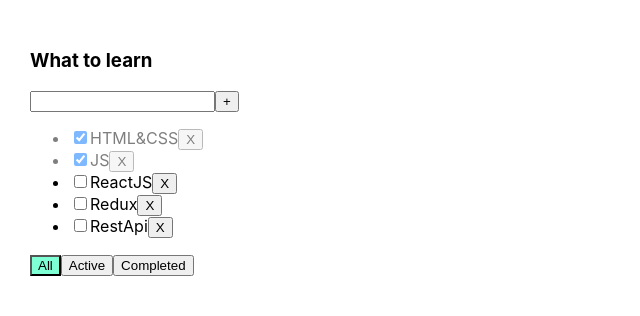
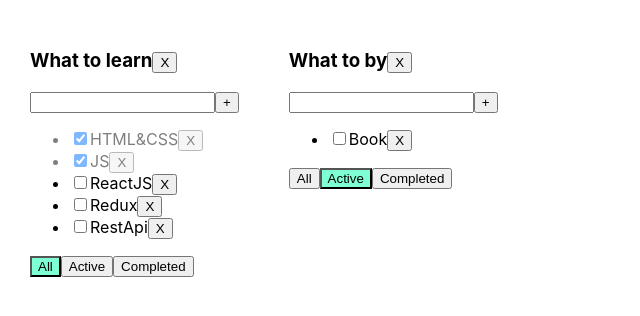
Before and after one commit to kiselek-bit/TodoList, a React (Create React App) app: page / in a window 1280 px wide. Shown: the top 316 px of the page, without its empty margins (0-640 px from the left). Built offline with nearby package versions, Linux system fonts and the light colour scheme.

Commit message:
add a second Todolist

```diff
--- a/src/App.tsx
+++ b/src/App.tsx
@@ -1,63 +1,115 @@
 import React, {useState} from 'react';
 import './App.css';
-import {TaskType, Todolist} from "./Todolist";
+import {Todolist} from "./Todolist";
 import {v1} from "uuid";
 
 export type FilterValuesType = 'all' | 'active' | 'completed'
+export type TaskType = {
+    id: string;
+    title: string;
+    isDone: boolean
+}
+type TodolistType = {
+    id: string
+    title: string
+    filter: FilterValuesType
+}
+type TaskStateType = {
+    [key: string]: Array<TaskType>
+}
 
 
 function App() {
 
-    let[tasks, setTasks] = useState <Array<TaskType>>(
-        [
-            {id: v1(), title:'HTML&CSS', isDone: true},
-            {id: v1(), title:'JS', isDone: true},
-            {id: v1(), title:'ReactJS', isDone: false},
-            {id: v1(), title:'Redux', isDone: false},
-            {id: v1(), title:'RestApi', isDone: false},
+    const todoListId1 = v1()
+    const todoListId2 = v1()
+    let [todoLists, setTodoLists] = useState<Array<TodolistType>>([
+        {id: todoListId1, title: 'What to learn', filter: 'all'},
+        {id: todoListId2, title: 'What to by', filter: 'active'}
+    ])
+
+    let [tasks, setTasks] = useState<TaskStateType>({
+        [todoListId1]: [
+            {id: v1(), title: 'HTML&CSS', isDone: true},
+            {id: v1(), title: 'JS', isDone: true},
+            {id: v1(), title: 'ReactJS', isDone: false},
+            {id: v1(), title: 'Redux', isDone: false},
+            {id: v1(), title: 'RestApi', isDone: false},
+        ],
+        [todoListId2]: [
+            {id: v1(), title: 'Bread', isDone: true},
+            {id: v1(), title: 'Milk', isDone: true},
+            {id: v1(), title: 'Book', isDone: false},
         ]
-    );
+    })
 
-    const [filter, setFilter] = useState <FilterValuesType>('all')
-    let tasksForTodoList = tasks
-    if(filter === 'active') {
-        tasksForTodoList = tasks.filter(t => !t.isDone)
-    }
-    if(filter === "completed") {
-        tasksForTodoList = tasks.filter(t => t.isDone)
+    function removeTodoList(tlId: string) {
+        delete tasks[tlId]
+        setTasks({...tasks})
+
+        let newTodoLists = todoLists.filter(tl => tl.id !== tlId)
+        setTodoLists(newTodoLists)
     }
 
-    function changeFilter (value: FilterValuesType) {
-        setFilter(value)
+    function addTask(title: string, tlId: string) {
+        const newTask: TaskType = {id: v1(), title: title, isDone: false}
+        const todolist = tasks[tlId]
+        tasks[tlId] = [newTask, ...todolist]
+        setTasks({...tasks})
     }
-    function removeTask (taskID: string) {
 
-        const filterTasks = tasks.filter(t => t.id !== taskID)
-        setTasks(filterTasks)
+    function removeTask(taskID: string, tlId: string) {
+        let newTasks = tasks[tlId]
+        newTasks = newTasks.filter(t => t.id !== taskID)
+        tasks[tlId] = newTasks
+        setTasks({...tasks})
     }
-    function addTask(title: string) {
-        const newTask: TaskType = {id: v1(), title: title, isDone: false}
-        setTasks([newTask, ...tasks])
+
+    function changeFilter(value: FilterValuesType, todoListId: string) {
+        const todoList = todoLists.find(tl => tl.id === todoListId)
+        if (todoList) {
+            todoList.filter = value
+            setTodoLists([...todoLists])
+        }
     }
-    function changeTaskStatus (id: string, isDone: boolean) {
-        const task = tasks.find( t => t.id === id )
-        if(task) {
+
+    function changeTaskStatus(id: string, isDone: boolean, tlId: string) {
+        let todolist = tasks[tlId]
+        const task = todolist.find(t => t.id === id)
+        if (task) {
             task.isDone = isDone
-            setTasks([...tasks])
+            setTasks({...tasks})
         }
     }
 
     return (
         <div className="App">
-            <Todolist
-                title='What to learn'
-                tasks={tasksForTodoList}
-                removeTask={removeTask}
-                changeFilter={changeFilter}
-                addTask={addTask}
-                changeTaskStatus={changeTaskStatus}
-                filter={filter}
-            />
+            {
+                todoLists.map(tl => {
+                    let tasksForTodoList = tasks[tl.id]
+                    if (tl.filter === 'active') {
+                        tasksForTodoList = tasksForTodoList.filter(t => !t.isDone)
+                    }
+                    if (tl.filter === "completed") {
+                        tasksForTodoList = tasksForTodoList.filter(t => t.isDone)
+                    }
+
+                    return (
+                        <Todolist
+                            key={tl.id}
+                            id={tl.id}
+                            title={tl.title}
+                            addTask={addTask}
+                            filter={tl.filter}
+                            removeTask={removeTask}
+                            tasks={tasksForTodoList}
+                            changeFilter={changeFilter}
+                            removeTodolist={removeTodoList}
+                            changeTaskStatus={changeTaskStatus}
+                        />
+                    )
+                })
+            }
         </div>
     );
 }
--- a/src/Todolist.tsx
+++ b/src/Todolist.tsx
@@ -1,29 +1,27 @@
 import React, {ChangeEvent, KeyboardEvent, useState} from "react";
-import {FilterValuesType} from "./App";
+import {FilterValuesType, TaskType} from "./App";
 
 type PropsType = {
+    id: string
     title: string;
     tasks: Array<TaskType>
-    removeTask: (taskId: string) => void
-    changeFilter: (value: FilterValuesType) => void
-    addTask: (title: string) => void
-    changeTaskStatus: (id: string, isDone: boolean) => void
     filter: FilterValuesType
+    removeTodolist: (tlId: string) => void
+    addTask: (title: string, tlId: string) => void
+    removeTask: (taskId: string, tlId: string) => void
+    changeFilter: (value: FilterValuesType, todoListId: string) => void
+    changeTaskStatus: (id: string, isDone: boolean, tlId: string) => void
 }
-export type TaskType = {
-    id: string;
-    title: string;
-    isDone: boolean
-}
+
 
 export function Todolist(props: PropsType) {
 
     let [taskTitle, setTaskTitle] = useState<string>('')
     let [error, setError] = useState<null | string>(null)
 
-    const onAllClickHandler = () => props.changeFilter('all')
-    const onActiveClickHandler = () => props.changeFilter('active')
-    const onCompletedClickHandler = () => props.changeFilter('completed')
+    const onAllClickHandler = () => props.changeFilter('all', props.id)
+    const onActiveClickHandler = () => props.changeFilter('active', props.id)
+    const onCompletedClickHandler = () => props.changeFilter('completed', props.id)
 
     const addTask = () => {
         if (taskTitle.trim() === '') {
@@ -31,7 +29,7 @@ export function Todolist(props: PropsType) {
             setTaskTitle('')
             return
         }
-        props.addTask(taskTitle.trim())
+        props.addTask(taskTitle.trim(), props.id)
         setTaskTitle('')
     }
     const onChangeHandler = (e: ChangeEvent<HTMLInputElement>) => {
@@ -43,10 +41,13 @@ export function Todolist(props: PropsType) {
             addTask()
         }
     }
+    const removeTodolist = () => props.removeTodolist(props.id)
 
     return (
         <div>
-            <h3>{props.title}</h3>
+            <h3>{props.title}
+                <button onClick={removeTodolist}>X</button>
+            </h3>
             <div>
                 <input onChange={onChangeHandler}
                        value={taskTitle}
@@ -60,9 +61,9 @@ export function Todolist(props: PropsType) {
                 {
                     props.tasks.map((task) => {
 
-                        const onRemoveTaskHandler = () => props.removeTask(task.id)
+                        const onRemoveTaskHandler = () => props.removeTask(task.id, props.id)
                         const changeChecked = (e: ChangeEvent<HTMLInputElement>) => {
-                            props.changeTaskStatus(task.id, e.target.checked)
+                            props.changeTaskStatus(task.id, e.target.checked, props.id)
                         }
 
                         return (
```
